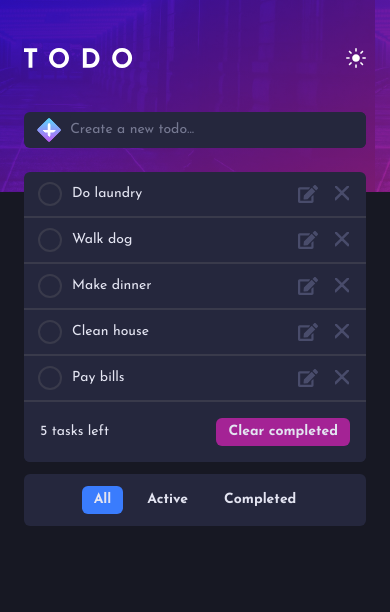
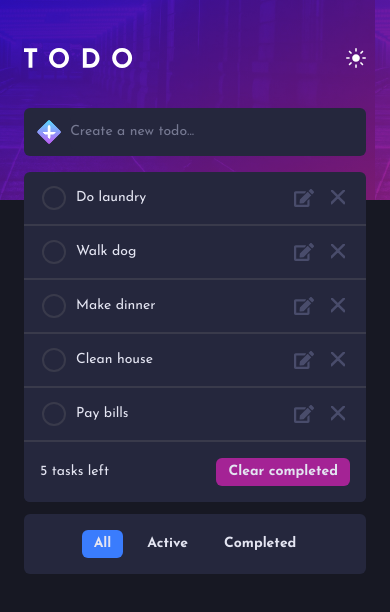
Before and after one commit to abhijithmuthyala/todos-app, a Next.js app: page / in a window 390 px wide. Shown: the top 612 px of the page. Built offline with nearby package versions, Linux system fonts and the light colour scheme.

Commit message:
Make spacing close to design on mobile

```diff
--- a/src/app/page.jsx
+++ b/src/app/page.jsx
@@ -6,7 +6,7 @@ export default async function Home() {
   return (
     <>
       <main>
-        <header className="min-h-48 bg-hero bg-blend-multiply">
+        <header className="bg-hero min-h-hero-mobile bg-blend-multiply">
           <ContentWrapper>
             <h1 className="sr-only uppercase">
               Manage your tasks with a simple interface
--- a/src/components/todo/NewTodoForm.jsx
+++ b/src/components/todo/NewTodoForm.jsx
@@ -25,7 +25,7 @@ export default function NewTodoForm({ updateTodos }) {
 
   return (
     <form onSubmit={handleSubmit}>
-      <div className="flex items-center justify-between gap-x-3 rounded-md bg-neutral-200 pl-4">
+      <div className="flex min-h-12 items-center justify-between gap-x-3 rounded-md bg-neutral-200 pl-4">
         <button
           type="submit"
           aria-label="Add todo"
--- a/src/components/todo/TodoListItem.jsx
+++ b/src/components/todo/TodoListItem.jsx
@@ -41,7 +41,7 @@ export default function TodoListItem({ data, updateTodos }) {
   }
 
   return (
-    <li className="flex items-center gap-3 border-b-2 border-neutral-300 px-4 py-3">
+    <li className="flex min-h-13 items-center gap-3 border-b-2 border-neutral-300 px-5 py-4">
       <button
         onClick={handleSelect}
         aria-label={`Mark as ${data.done ? "Incomplete" : "Complete"}`}
--- a/src/components/todo/TodosFormAndList.jsx
+++ b/src/components/todo/TodosFormAndList.jsx
@@ -64,7 +64,7 @@ export default function TodosFormAndList() {
   }
 
   return (
-    <div className="relative -top-20 grid gap-y-6">
+    <div className="relative -top-22 grid gap-y-4">
       <section>
         <ContentWrapper>
           <NewTodoForm updateTodos={updateTodos} />
@@ -92,7 +92,7 @@ export default function TodosFormAndList() {
           </div>
 
           {/* filters */}
-          <div className="flex flex-wrap items-center justify-center gap-3 rounded-md bg-neutral-200 px-4 py-3">
+          <div className="flex min-h-12 flex-wrap items-center justify-center gap-3 rounded-md bg-neutral-200 px-3 py-4">
             <TabButton
               onClick={handleFilterChange}
               data-filter={filterStates.all}
--- a/src/styles/globals.css
+++ b/src/styles/globals.css
@@ -47,6 +47,9 @@
     --actions-transition-time: 300ms;
 
     --active-action-tab-color: var(--blue-400);
+
+    --hero-min-height-mobile: 200px;
+    --hero-min-height-desktop: 200px;
   }
 
   #theme-wrapper[data-theme="light"] {
--- a/tailwind.config.js
+++ b/tailwind.config.js
@@ -41,7 +41,12 @@ module.exports = {
       "highlight-end": "var(--bg-gradient-end-highlight)",
     },
     extend: {
-      backgroundImage: {},
+      spacing: {
+        "hero-mobile": "var(--hero-min-height-mobile)",
+        "hero-desktop": "var(--hero-min-height-desktop)",
+        22: "5.75rem",
+        13: "3.25rem",
+      },
     },
     fontFamily: {
       "josefin-sans": "var(--ff)",
```
